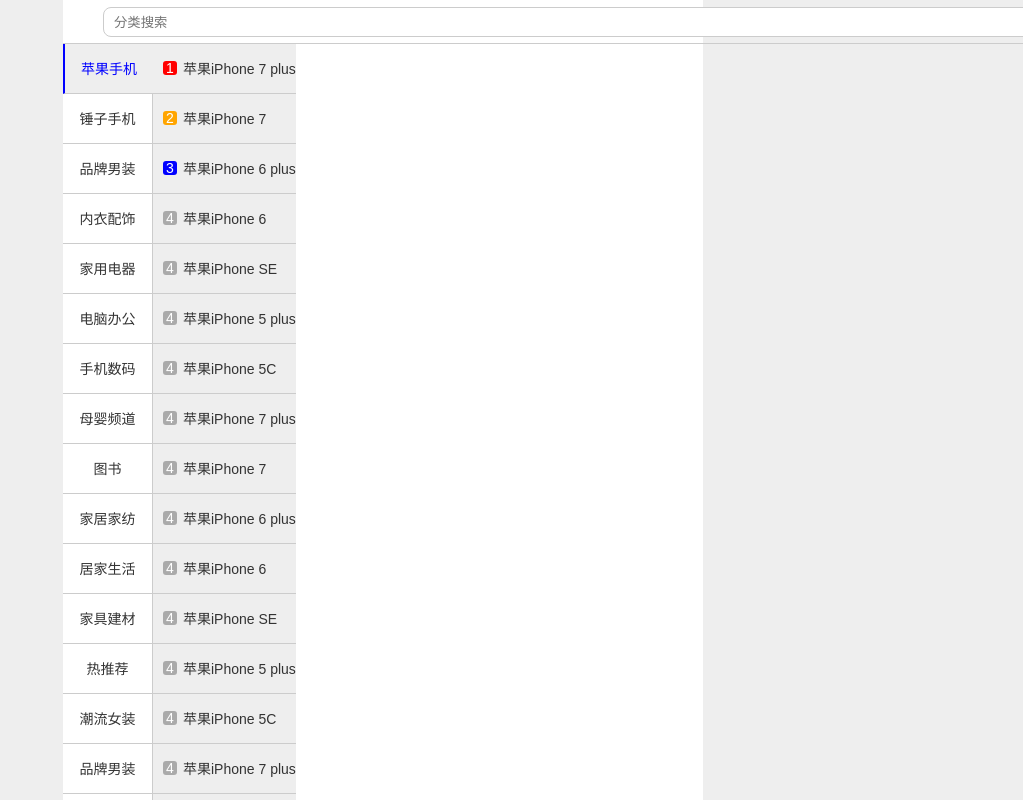
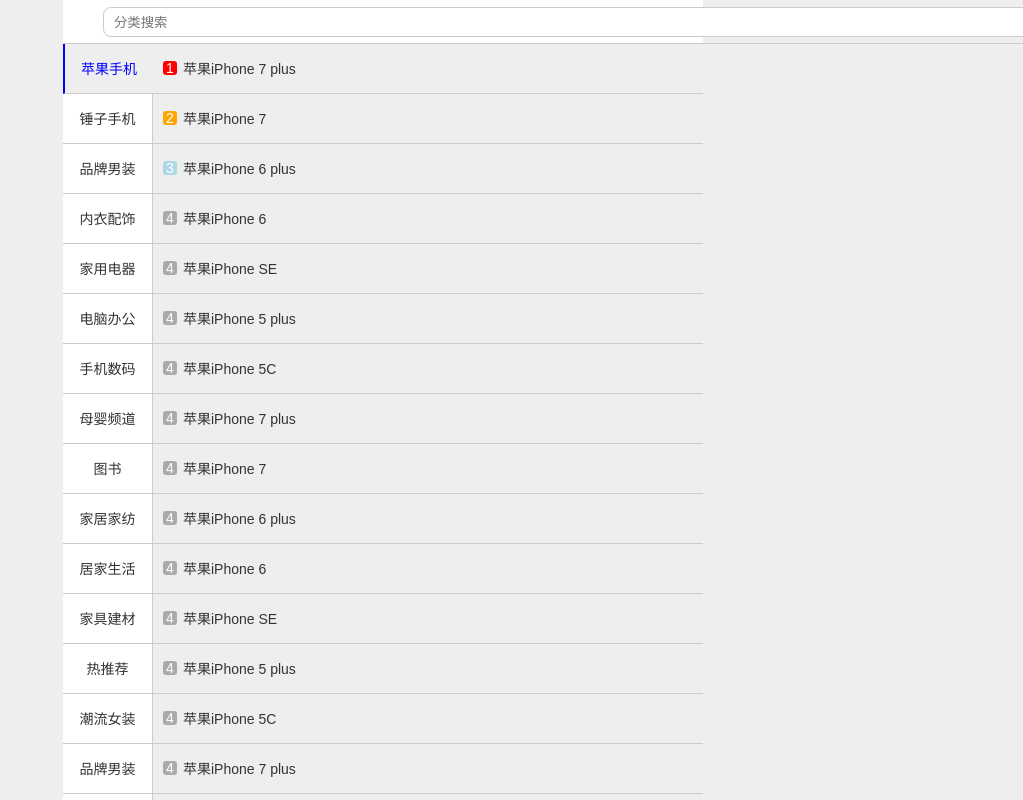
Before and after one commit to Nickywrx/NickySilde, a plain HTML site: page index.html in a window 1280 px wide. Shown: the top 800 px of the page, without its empty margins (257-1280 px from the left). Drawn offline with Linux system fonts and the light colour scheme.

Commit message:
尝试解决移动端

```diff
--- a/css/category.css
+++ b/css/category.css
@@ -69,10 +69,9 @@ body {
   background-color: #eee;
 }
 .category-body .body-right {
-  /*position:relative;*/
-  float: left;
+  position:relative;
   height: 100%;
-  /*overflow: hidden;*/
+  overflow: hidden;
   background-color: #eee;
   /*padding: 10px;*/
 }
@@ -196,7 +195,7 @@ body {
   height: 14px;
   line-height:14px;
   text-align:center;
-  background-color: blue;
+  background-color: lightblue;
   color:#fff;
 }
 .back{
--- a/js/category.js
+++ b/js/category.js
@@ -86,6 +86,7 @@ function swipeLeft(){
     var moveY=0;
     var distanceY=0;
     leftBox.addEventListener('touchstart',function(e){
+        e.preventDefault();
         startY= e.targetTouches[0].clientY;
     });
 
```
